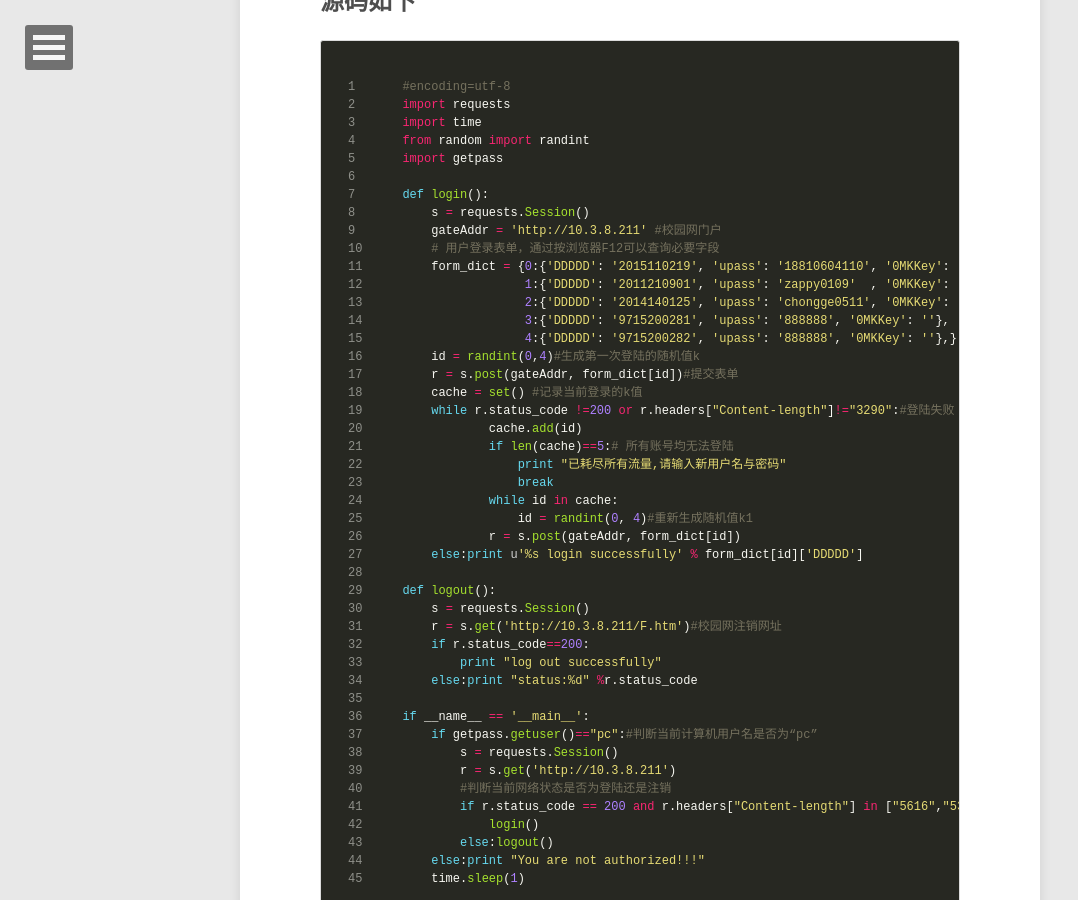
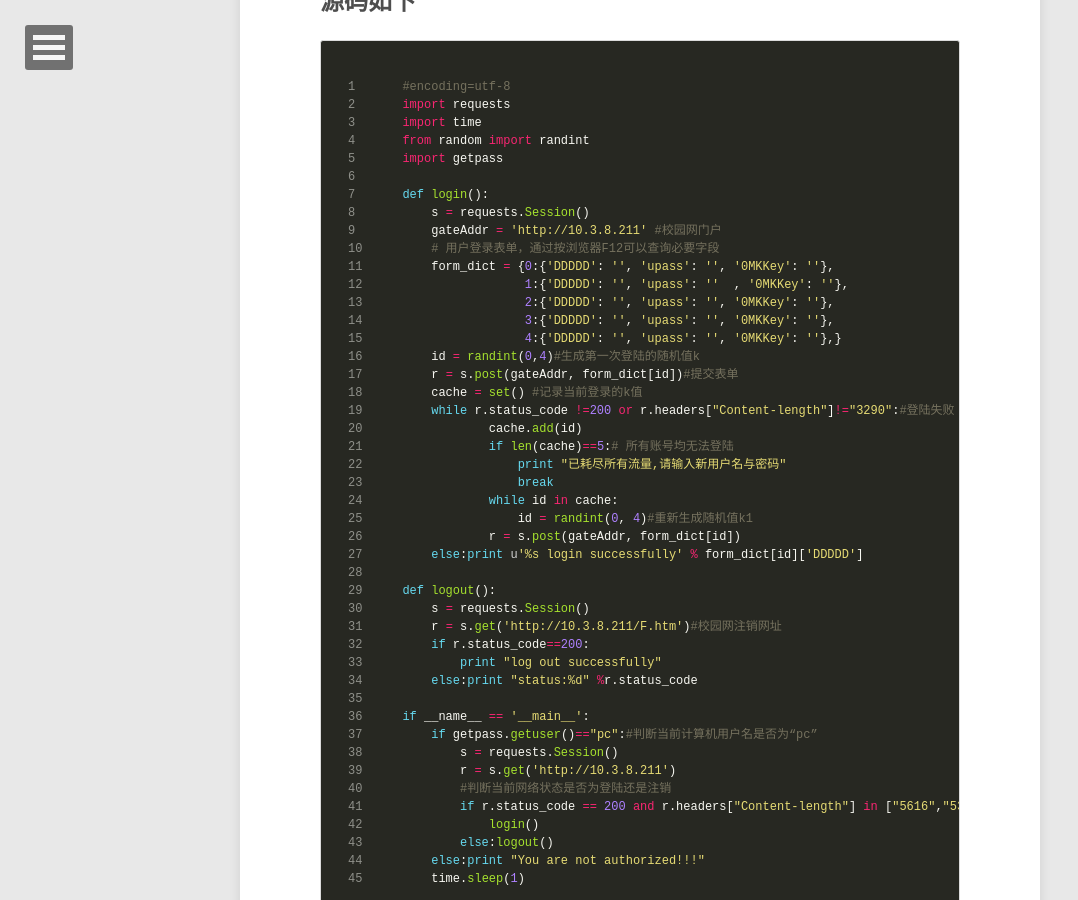
Before and after one commit to zhihuz/zhihuz.github.io, a Jekyll site: the page built from _posts/2016-09-03-北邮校园网网关自动登录脚本.md, in a window 1280 px wide and 900 px high, scrolled down 1149 px. Shown: the whole window, without its empty margins (0-1078 px from the left). Built offline with Jekyll 4.4.1, drawn with Linux system fonts in a browser that asks for light colours; nearby versions of some CDN libraries.

Commit message:
Signed-off-by: zhihui zhang <zhihui zhang>

```diff
--- a/_posts/2016-09-03-北邮校园网网关自动登录脚本.md
+++ b/_posts/2016-09-03-北邮校园网网关自动登录脚本.md
@@ -38,11 +38,11 @@ def login():
     s = requests.Session()
     gateAddr = 'http://10.3.8.211' #校园网门户
     # 用户登录表单，通过按浏览器F12可以查询必要字段
-    form_dict = {0:{'DDDDD': '2015110219', 'upass': '18810604110', '0MKKey': ''},
-                 1:{'DDDDD': '2011210901', 'upass': 'zappy0109'  , '0MKKey': ''},
-                 2:{'DDDDD': '2014140125', 'upass': 'chongge0511', '0MKKey': ''},
-                 3:{'DDDDD': '9715200281', 'upass': '888888', '0MKKey': ''},
-                 4:{'DDDDD': '9715200282', 'upass': '888888', '0MKKey': ''},}
+    form_dict = {0:{'DDDDD': '', 'upass': '', '0MKKey': ''},
+                 1:{'DDDDD': '', 'upass': ''  , '0MKKey': ''},
+                 2:{'DDDDD': '', 'upass': '', '0MKKey': ''},
+                 3:{'DDDDD': '', 'upass': '', '0MKKey': ''},
+                 4:{'DDDDD': '', 'upass': '', '0MKKey': ''},}
     id = randint(0,4)#生成第一次登陆的随机值k
     r = s.post(gateAddr, form_dict[id])#提交表单
     cache = set() #记录当前登录的k值
```
